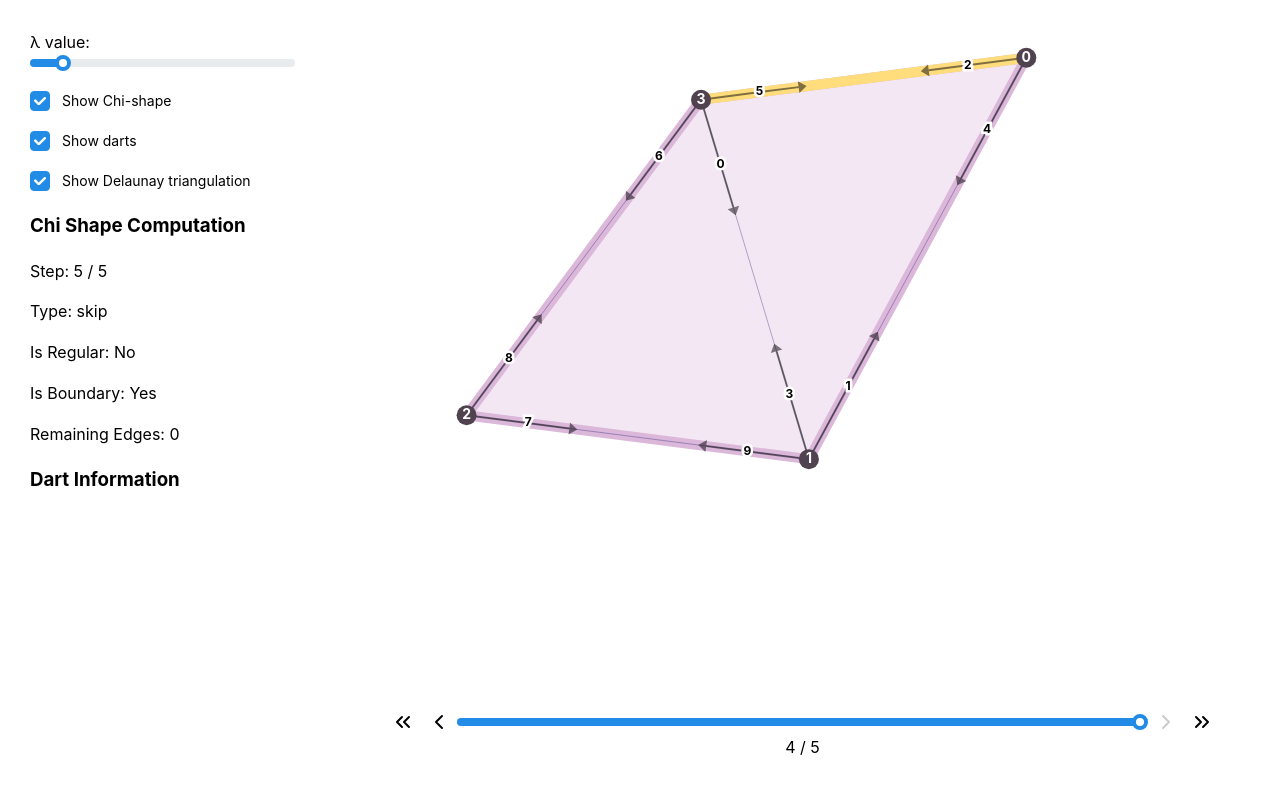
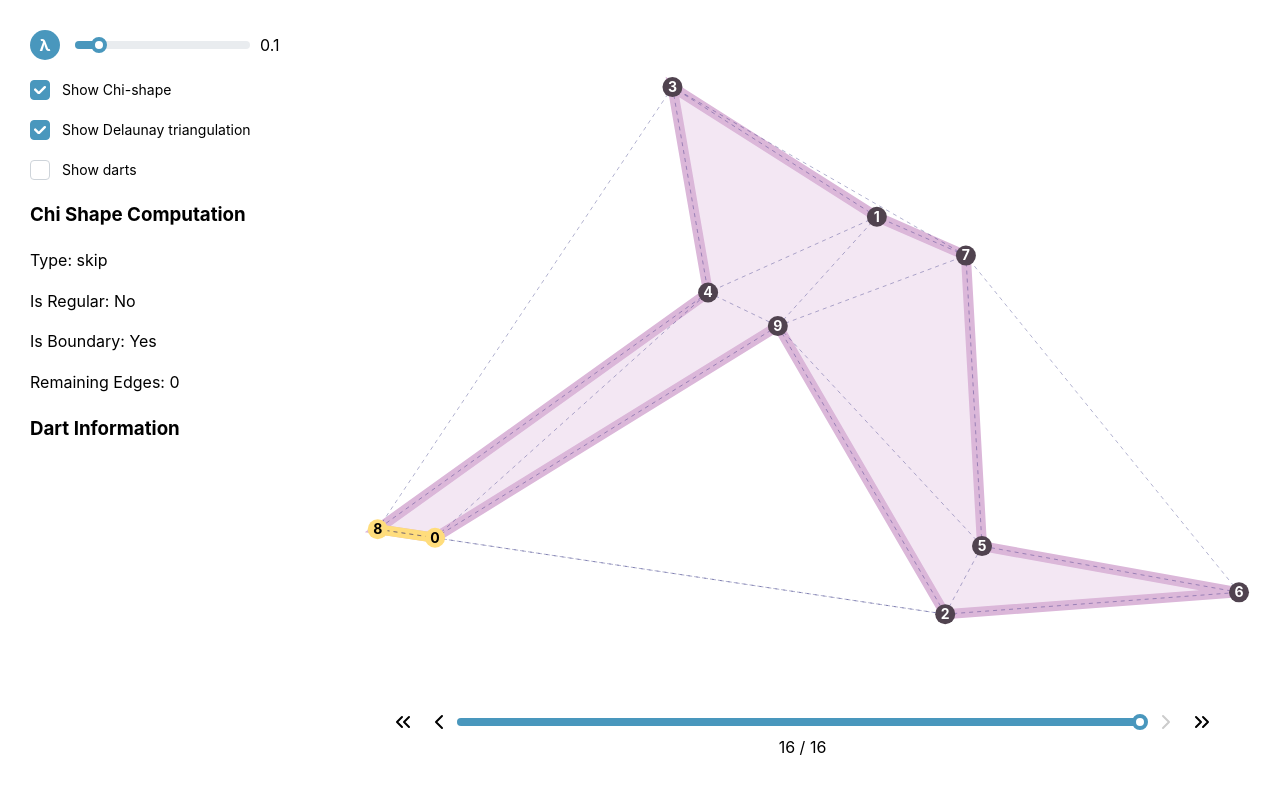
Before and after one commit to NolanDC/chi-shapes, a React (Create React App) app: page / in a window 1280 px wide. Shown: the top 794 px of the page. Built offline with nearby package versions, Linux system fonts and the light colour scheme.

Commit message:
add better lambda slider

```diff
--- a/src/App.tsx
+++ b/src/App.tsx
@@ -4,7 +4,25 @@ import { MantineProvider, createTheme } from '@mantine/core';
 
 const theme = createTheme({
   cursorType: 'pointer',
+  colors: {
+    customPrimary: [
+      "#e4f8ff",
+      "#d6ecf6",
+      "#b4d6e6",
+      "#8cbed6",
+      "#6caac8",
+      "#579dc0",
+      "#4997bd",
+      "#3883a7",
+      "#2a7597",
+      "#0c6687"
+    ]
+  },
+  primaryColor: 'customPrimary'
+
 });
+
+
 
 function App() {
   return (
--- a/src/ChiShapeVisualization.tsx
+++ b/src/ChiShapeVisualization.tsx
@@ -1,13 +1,13 @@
 import React, { useState, useEffect, useMemo, useRef } from 'react';
 import styled from '@emotion/styled';
 import { Vector } from './vector';
-import { ChiShapeComputer, Edge} from './chiShape';
-import { CombinatorialMap, Dart, Triangle } from './CombinatorialMap';
+import { ChiShapeComputer, ComputationStep, Edge} from './chiShape';
+import { Dart } from './CombinatorialMap';
 import { DartView } from './DartView';
-import { TriangleView } from './TriangleView';
 import { Vertex } from './Vertex';
 import SliderControl from './SliderControl';
 import { Slider, Checkbox } from '@mantine/core';
+import Colors from './Colors';
 
 const Container = styled.div`
   display: flex;
@@ -33,6 +33,32 @@ const SVGContainer = styled.div`
   position: relative;
 `;
 
+const LambdaSliderContainer = styled.div`
+  display: flex;
+  flex-direction: row;
+  align-items: center;
+  justify-contnet: center;
+`
+const LambdaIcon = styled.div`
+  background: #4997bd;
+  color: white;
+  width: 30px;
+  height: 30px;
+  border-radius: 50%;
+  text-align: center;
+  line-height: 30px;
+  font-size: 16px;
+  font-weight: bold;
+  flex-shrink: 0;
+  margin-right: 15px;
+`
+
+const LambdaValue = styled.div`
+  margin-left: 10px;
+  width: 35px;
+  flex-shrink: 0;
+`
+
 const ChiShapeVisualization: React.FC = () => {
   const svgRef = useRef<SVGSVGElement>(null);
 
@@ -41,12 +67,12 @@ const ChiShapeVisualization: React.FC = () => {
   const [hoveredDart, setHoveredDart] = useState<Dart | null>(null);
   const [stepIndex, setStepIndex] = useState<number>(0);
 
-  const [showDarts, setShowDarts] = useState(true);
+  const [showDarts, setShowDarts] = useState(false);
   const [showDelaunay, setShowDelaunay] = useState(true);
   const [showChiShape, setShowChiShape] = useState(true);
 
   const steps = useMemo(() => new ChiShapeComputer(points, lambda).getComputationSteps(), [points, lambda]);
-  const currentStep = useMemo(() => steps[stepIndex], [steps, stepIndex]);
+  const currentStep: ComputationStep = useMemo(() => steps[stepIndex], [steps, stepIndex]);
   const chiShapeComputer = useMemo(() => new ChiShapeComputer(points, lambda), [points, lambda])
   const combinatorialMap = useMemo(() => chiShapeComputer.getCombinatorialMap(), [chiShapeComputer])
 
@@ -104,7 +130,7 @@ const ChiShapeVisualization: React.FC = () => {
 
   useEffect(() => {
 
-    setPoints(randomPoints(4));
+    setPoints(randomPoints(10));
     //setPoints(simplePoints());
 
   }, []);
@@ -169,6 +195,7 @@ const ChiShapeVisualization: React.FC = () => {
           x2={end.x}
           y2={end.y}
           stroke="rgba(0, 0, 100, 0.3)"
+          strokeDasharray="4 4"
           strokeWidth={1}
         />
       );
@@ -188,7 +215,7 @@ const ChiShapeVisualization: React.FC = () => {
         y1={start.y}
         x2={end.x}
         y2={end.y}
-        stroke={currentStep.type == 'remove' ? '#ffbabb' : '#ffdd7c'}
+        stroke={currentStep.type == 'remove' ? Colors.red : Colors.yellow}
         strokeWidth={10}
       />
     );
@@ -208,8 +235,8 @@ const ChiShapeVisualization: React.FC = () => {
     return (
       <polygon
         points={Array.from(shape.values()).map(p => `${points[p.d1.origin].x},${points[p.d1.origin].y}`).join(' ')}
-        fill="rgba(243, 231, 243, 1)"
-        stroke="rgba(219, 183, 217, 1)"
+        fill={Colors.lightPurple}
+        stroke={Colors.purple}
         strokeWidth={10}
       />
     );
@@ -258,13 +285,19 @@ const ChiShapeVisualization: React.FC = () => {
   };
 
   const renderPoints = () => {
-    return points.map((point, index) => (
-      <Vertex
+    return points.map((point, index) => {
+      const isHighlighted = (index == currentStep?.edge?.d1.origin || index == currentStep?.edge?.d2.origin)
+
+      const color = currentStep?.type == 'remove' ? Colors.red : Colors.yellow
+      const textColor = isHighlighted ? 'black' : 'white'
+      return <Vertex
         key={`point-${index}`}
         point={point}
         index={index}
+        color={isHighlighted ? color : undefined}
+        textColor={textColor}
       />
-    ));
+    });
   };
 
 
@@ -272,7 +305,9 @@ const ChiShapeVisualization: React.FC = () => {
     <Container>
       <InfoPanel>
         <div style={{ marginBottom: '20px' }}>
-          <label>λ value:</label>
+
+          <LambdaSliderContainer>
+            <LambdaIcon><span>λ</span></LambdaIcon>
             <Slider
               value={lambda}
               onChange={setLambda}
@@ -282,6 +317,10 @@ const ChiShapeVisualization: React.FC = () => {
               label={(value) => value.toFixed(2)}
               styles={{ root: { width: '100%' } }}
             />
+            <LambdaValue>
+              {lambda}
+            </LambdaValue>
+          </LambdaSliderContainer>
         </div>
         <div style={{ marginBottom: '20px' }}>
           <Checkbox
@@ -292,20 +331,19 @@ const ChiShapeVisualization: React.FC = () => {
         </div>
         <div style={{ marginBottom: '20px' }}>
           <Checkbox
+            label="Show Delaunay triangulation"
+            checked={showDelaunay}
+            onChange={(event) => setShowDelaunay(event.currentTarget.checked)}
+          />
+        </div>
+        <div style={{ marginBottom: '20px' }}>
+          <Checkbox
             label="Show darts"
             checked={showDarts}
             onChange={(event) => setShowDarts(event.currentTarget.checked)}
           />
         </div>
-        <div style={{ marginBottom: '20px' }}>
-          <Checkbox
-            label="Show Delaunay triangulation"
-            checked={showDelaunay}
-            onChange={(event) => setShowDelaunay(event.currentTarget.checked)}
-          />
-        </div>
         <h3>Chi Shape Computation</h3>
-        <p>Step: {stepIndex + 1} / {steps.length}</p>
         {currentStep && (
           <div>
             <p>Type: {currentStep.type}</p>
@@ -331,8 +369,8 @@ const ChiShapeVisualization: React.FC = () => {
           >
 
             {showChiShape && renderChiShape()}
+            {renderCurrentEdge()}
             {showDelaunay && renderDelaunayEdges()}
-            {renderCurrentEdge()}
             {showDarts && renderDarts()}
             {renderPoints()}
           </svg>
--- /dev/null
+++ b/src/Colors.ts
@@ -0,0 +1,9 @@
+
+const Colors = {
+  red: '#ffbabb',
+  purple: 'rgba(219, 183, 217, 1)',
+  lightPurple: 'rgba(243, 231, 243, 1)',
+  yellow: '#ffdd7c'
+}
+
+export default Colors
--- a/src/DartView.tsx
+++ b/src/DartView.tsx
@@ -1,6 +1,7 @@
 import React from 'react';
 import { Vector } from './vector';
 import { CombinatorialMap } from './CombinatorialMap';
+import styled from '@emotion/styled';
 
 interface DartViewProps {
   dart: CombinatorialMap['darts'][number];
@@ -12,6 +13,11 @@ interface DartViewProps {
   onMouseEnter: () => void;
   onMouseLeave: () => void;
 }
+
+const DartText = styled.text`
+  pointer-events: none;
+  user-select: none;
+`
 
 export const DartView: React.FC<DartViewProps> = ({
   dart,
@@ -33,7 +39,7 @@ export const DartView: React.FC<DartViewProps> = ({
   const midX = start.x + dx * 0.18;
   const midY = start.y + dy * 0.18;
 
-  let stroke = 'rgba(0, 0, 0, 0.5)';
+  let stroke = 'rgba(127, 127, 127, 1)';
   if (isHovered) {
     stroke = 'rgba(255, 0, 0, 0.8)';
   } else if (highlight) {
@@ -103,21 +109,20 @@ export const DartView: React.FC<DartViewProps> = ({
         transform={`translate(${dartEndX},${dartEndY}) rotate(${angle * 180 / Math.PI})`}
         pointerEvents="none"
       />
-      <text
+      <DartText
         x={midX}
         y={midY}
         dominantBaseline="middle"
         textAnchor="middle"
         fill="black"
         stroke="white"
-        strokeWidth="5"
+        strokeWidth="4"
         paintOrder="stroke"
         fontSize="12"
         fontWeight="bold"
-        pointerEvents="none"
       >
         {dart.index}
-      </text>
+      </DartText>
       {/*renderTheta1Line()*/}
     </g>
   );
--- a/src/SliderControl.tsx
+++ b/src/SliderControl.tsx
@@ -71,7 +71,7 @@ const SliderControl: React.FC<SliderControlProps> = ({ stepIndex, totalSteps, on
       </InteractionContainer>
       <StepCount>
       </StepCount>
-        {stepIndex} / {totalSteps}
+        {stepIndex+1} / {totalSteps}
     </SliderContainer>
   );
 };
--- a/src/Vertex.tsx
+++ b/src/Vertex.tsx
@@ -1,32 +1,40 @@
 import React from 'react';
 import { Vector } from './vector';
+import styled from '@emotion/styled';
 
 interface VertexProps {
   point: Vector;
   index: number;
+  color?: string;
+  textColor?: string
 }
 
-export const Vertex: React.FC<VertexProps> = ({ point, index }) => {
+const VertexNumber = styled.text`
+  pointer-events: none;
+  user-select: none;
+  font-weight: bold;
+`
+
+export const Vertex: React.FC<VertexProps> = ({ point, index, color = "#50434f", textColor = "white" }) => {
   return (
     <g>
       <circle
         cx={point.x}
         cy={point.y}
         r={10}
-        fill="#50434f"
+        fill={color}
       />
-      <text
+      <VertexNumber
         x={point.x}
         y={point.y}
         textAnchor="middle"
-        dy="0.3em"
-        fill="white"
+        dy="0.35em"
+        fill={textColor}
         paintOrder="stroke"
-        fontSize="14"
-        fontWeight="bold"
+        fontSize={index.toString().length > 1 ? "12" : "14"}
       >
         {index}
-      </text>
+      </VertexNumber>
     </g>
   );
 };
```
Lines whose indentation alone changed are shown as unchanged.
